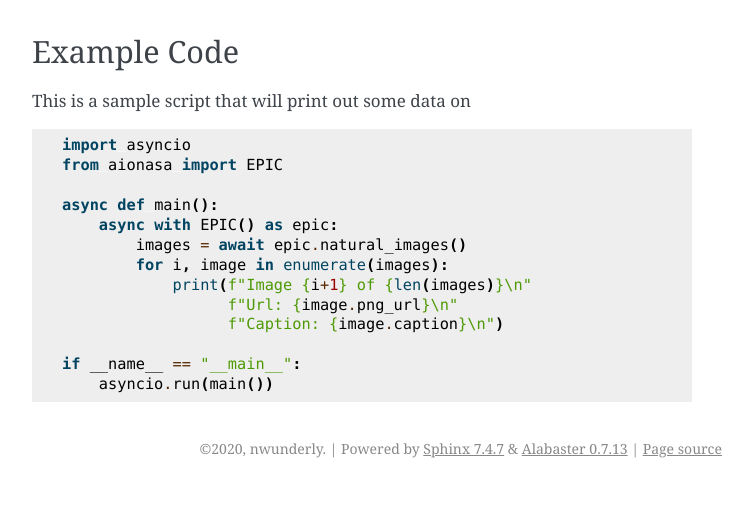
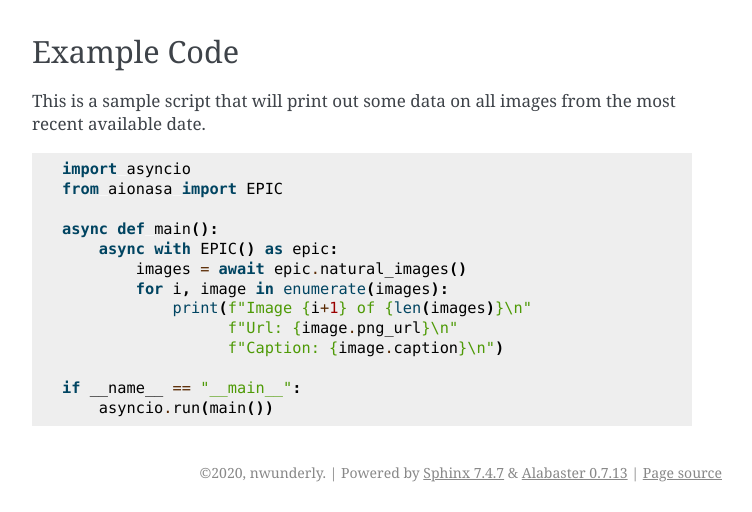
Before and after one commit to nwunderly/aionasa, a Sphinx documentation site: the page built from docs/epic.rst, in a window 1280 px wide. Shown: the part 532-1044 px from the top of the page, without its empty margins (388-1140 px from the left). Built offline with Sphinx 7.4.7, drawn with Linux system fonts in a browser that asks for light colours; before the commit the page ends 1020 px from its top, so only the background shows below that.

Commit message:
Exoplanet docs - sample code

```diff
--- a/docs/epic.rst
+++ b/docs/epic.rst
@@ -26,7 +26,8 @@ Data Class
 Example Code
 ------------
 
-This is a sample script that will print out some data on
+This is a sample script that will print out some data on all
+images from the most recent available date.
 
 .. code-block:: python
 
```
Also changed, not shown: docs/exoplanet.rst (+31 -0 lines).
